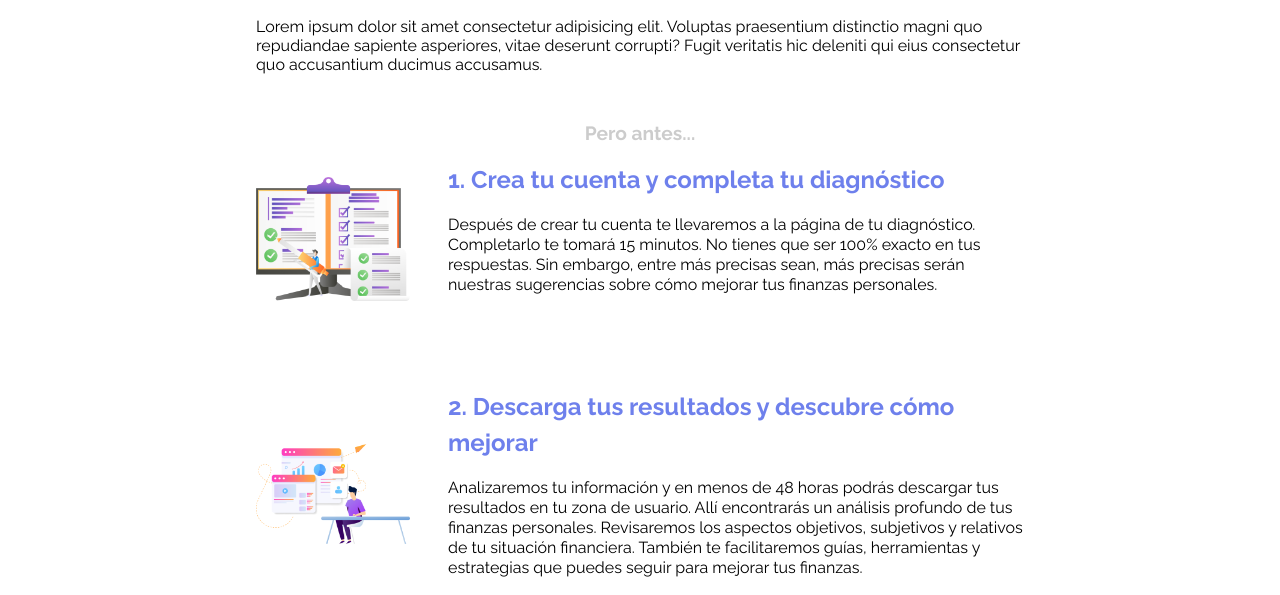
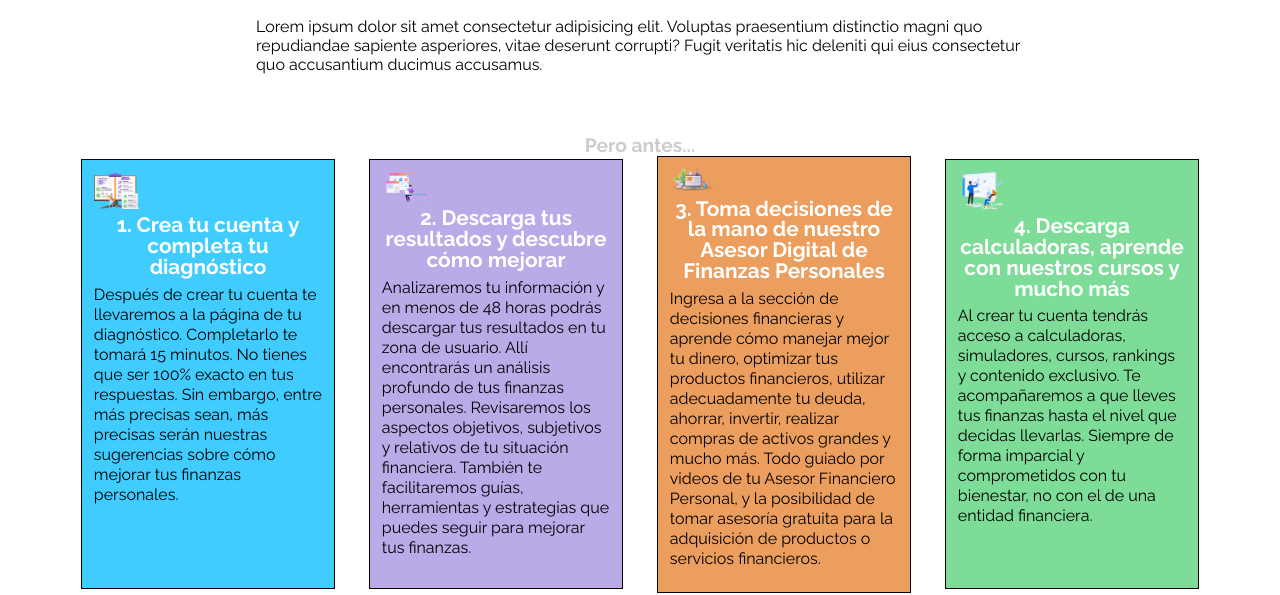
Before and after one commit to Salacodigo/Relyer, a plain HTML site: page html/testInformative.html in a window 1280 px wide. Shown: the part 237-832 px from the top of the page. Drawn offline with Linux system fonts and the light colour scheme.

Commit message:
test-cards

```diff
--- a/html/testInformative.html
+++ b/html/testInformative.html
@@ -20,6 +20,7 @@
     <script src="../js/accordionNav.js" defer></script>
     <script src="../js/footer.js" defer></script>
     <script src="../js/language.js" defer></script>
+    <script src="../js/testInformative.js" defer></script>
 
 
     <title>Test</title>
@@ -39,58 +40,67 @@
 
             <section id="pasos">
                 <p id="parrafo-pasos">Pero antes... </p>
-                <div>
+                <div class="pasos-container-cards">
+                    <div class="card" style="background-color: #41CCFF;">
                         <img src="../Assets/crear-cuenta.png" alt="">
                         <div>
                             <h2>1. Crea tu cuenta y completa tu diagnóstico</h2>
-                        <p>Después de crear tu cuenta te llevaremos a la página de tu diagnóstico. Completarlo te tomará
+                            <p>Después de crear tu cuenta te llevaremos a la página de tu diagnóstico. Completarlo te
+                                tomará
                                 15
                                 minutos.
-                            No tienes que ser 100% exacto en tus respuestas. Sin embargo, entre más precisas sean, más
+                                No tienes que ser 100% exacto en tus respuestas. Sin embargo, entre más precisas sean,
+                                más
                                 precisas
                                 serán nuestras sugerencias sobre cómo mejorar tus finanzas personales.</p>
                         </div>
                     </div>
-                <div>
+                    <div class="card"  style="background-color: #BBAAE8;">
                         <img src="../Assets/descargar-resultados.png" alt="">
                         <div>
                             <h2>2. Descarga tus resultados y descubre cómo mejorar</h2>
-                        <p>Analizaremos tu información y en menos de 48 horas podrás descargar tus resultados en tu zona
+                            <p>Analizaremos tu información y en menos de 48 horas podrás descargar tus resultados en tu
+                                zona
                                 de
                                 usuario.
-                            Allí encontrarás un análisis profundo de tus finanzas personales. Revisaremos los aspectos
+                                Allí encontrarás un análisis profundo de tus finanzas personales. Revisaremos los
+                                aspectos
                                 objetivos,
                                 subjetivos y relativos de tu situación financiera. También te facilitaremos guías,
                                 herramientas y
                                 estrategias que puedes seguir para mejorar tus finanzas.</p>
                         </div>
                     </div>
-                <div>
+                    <div class="card" style="background-color: #EC9E5F;">
                         <img src="../Assets/toma-decisiones.png" alt="">
                         <div>
                             <h2>3. Toma decisiones de la mano de nuestro Asesor Digital de Finanzas Personales</h2>
                             <p>Ingresa a la sección de decisiones financieras y aprende cómo manejar mejor tu dinero,
                                 optimizar tus
-                            productos financieros, utilizar adecuadamente tu deuda, ahorrar, invertir, realizar compras
+                                productos financieros, utilizar adecuadamente tu deuda, ahorrar, invertir, realizar
+                                compras
                                 de
                                 activos
                                 grandes y mucho más.
 
-                            Todo guiado por videos de tu Asesor Financiero Personal, y la posibilidad de tomar asesoría
+                                Todo guiado por videos de tu Asesor Financiero Personal, y la posibilidad de tomar
+                                asesoría
                                 gratuita
                                 para la adquisición de productos o servicios financieros.</p>
                         </div>
                     </div>
-                <div>
+                    <div class="card" style="background-color: #7DDC98;">
                         <img src="../Assets/soporte.png" alt="">
                         <div>
                             <h2>4. Descarga calculadoras, aprende con nuestros cursos y mucho más</h2>
-                        <p>Al crear tu cuenta tendrás acceso a calculadoras, simuladores, cursos, rankings y contenido
+                            <p>Al crear tu cuenta tendrás acceso a calculadoras, simuladores, cursos, rankings y
+                                contenido
                                 exclusivo. Te
                                 acompañaremos a que lleves tus finanzas hasta el nivel que decidas llevarlas. Siempre de
                                 forma
                                 imparcial
                                 y comprometidos con tu bienestar, no con el de una entidad financiera.</p>
+                        </div>
                     </div>
                 </div>
 
--- a/js/testInformative.js
+++ b/js/testInformative.js
@@ -0,0 +1,18 @@
+let cards = document.querySelectorAll('.card');
+console.log(cards)
+let tiempo = 1000;
+
+function xxxx (){
+
+
+    for (let i = 0; i<cards.length ; i++) {
+        setTimeout( () =>{ cards[i].classList.toggle('arriba') } , tiempo);tiempo = tiempo + 1000;
+
+}
+}
+
+
+
+        setInterval(() => {
+            xxxx();
+        } , 50);
--- a/styles/css/test.css
+++ b/styles/css/test.css
@@ -9,6 +9,24 @@
   box-sizing: border-box;
   font-family: 'Raleway', sans-serif;
 }
+
+
+.arriba{
+ animation: animacionx 0.9s ease-in-out;
+  transition: all 400ms ease;
+}
+
+@keyframes animacionx {
+  50%{
+    box-shadow: 5px 5px 20px rgba(0, 0, 0, 0, 0.4);
+    transform: translateY(-3%);
+  }
+  100%{
+    box-shadow: none;
+    transform: none;
+  }
+}
+
 
 main #inicioTest {
   display: -webkit-box;
@@ -51,11 +69,11 @@ main #inicioTest #pasos #parrafo-pasos {
 }
 
 main #inicioTest #pasos h2 {
-  color: #6E80EC;
+  color: white;
   margin-top: 3%;
-  font-size: 1.5em;
-  text-align: start;
-  line-height: 1.5;
+  font-size: 1.3em;
+  text-align: center;
+  line-height: 1;
 }
 
 main #inicioTest #pasos p {
@@ -147,15 +165,21 @@ main #inicioTest .button a {
     width: 60%;
   }
   main #inicioTest #pasos {
-    width: 60%;
+    width: 90%;
   }
-  main #inicioTest #pasos div {
-    -webkit-box-orient: horizontal;
-    -webkit-box-direction: normal;
-        -ms-flex-direction: row;
-            flex-direction: row;
-    vertical-align: initial;
+
+  main #inicioTest #pasos .pasos-container-cards {
+   display: flex;
   }
+
+  main #inicioTest #pasos .pasos-container-cards .card {
+    width: 25%;
+    padding: 1%;
+    margin: 0 1.5%;
+    background: rgba(8, 255, 186, 0.37);
+    border: solid 1px black;
+    min-height: 430px;
+   }
   main #inicioTest #pasos div img {
     width: 20%;
     margin-right: 5%;
```
Lines whose indentation alone changed are shown as unchanged.
